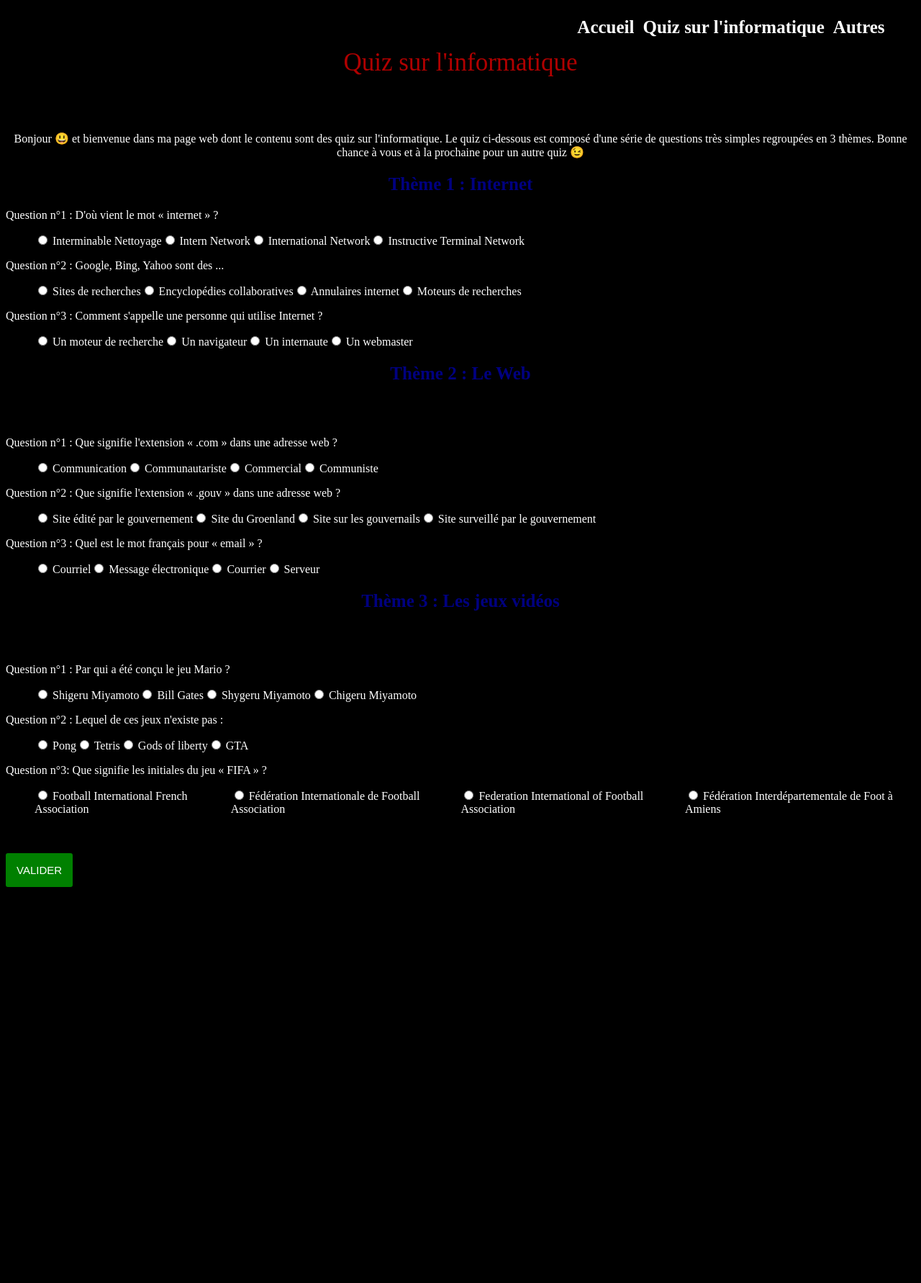
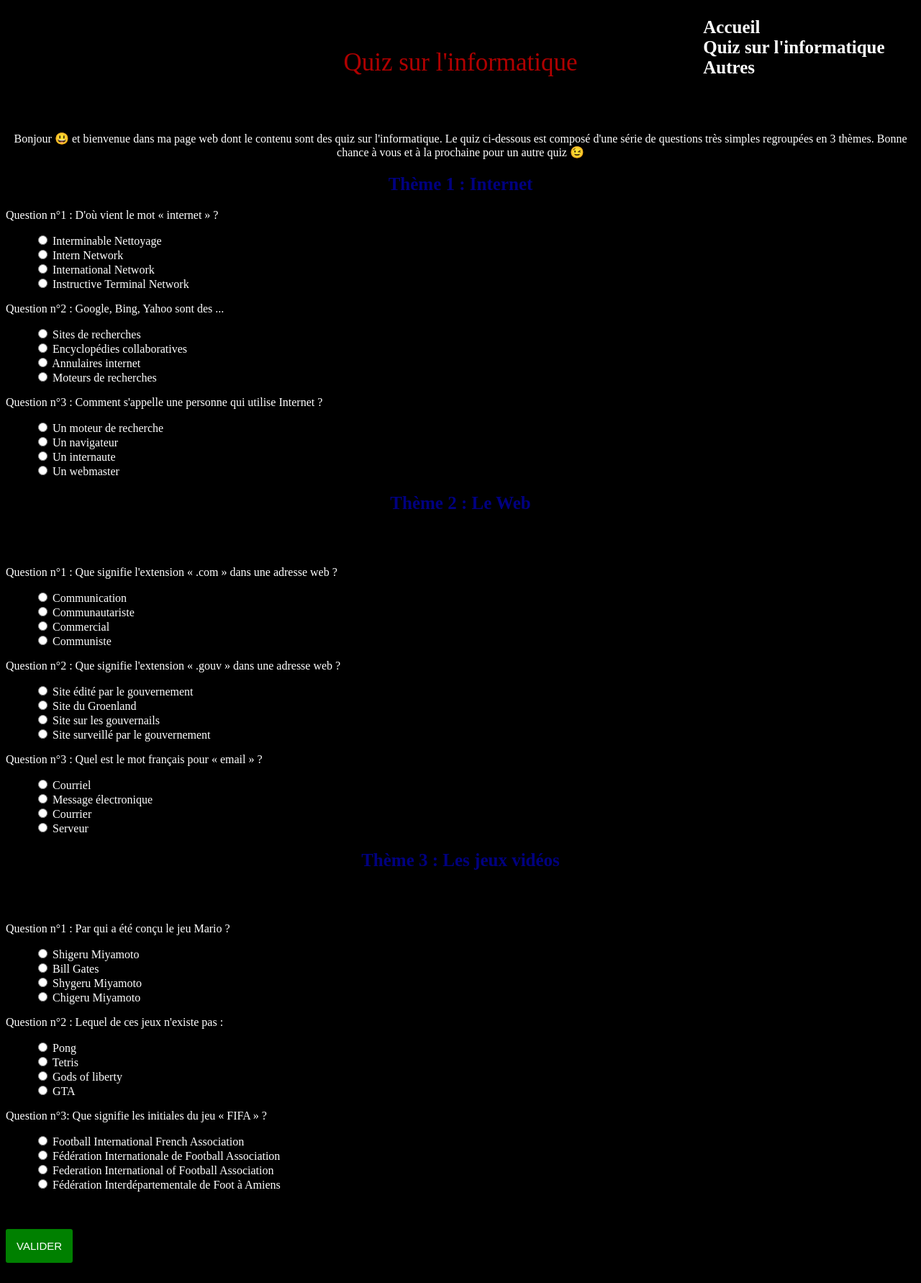
Before and after one commit to rayanfajal/Site-web-sur-l-histoire-de-l-informatique, a PHP site: page / in a window 1280 px wide. Shown: the whole page at 72% size. Before the commit the page ends 1232 px from the top, so only its background shows below. Run offline with PHP 8.4, Linux system fonts and the light colour scheme.

Commit message:
Update style.css

```diff
--- a/style.css
+++ b/style.css
@@ -73,8 +73,7 @@ nav{position : fixed;
    margin-right: 3%;
 }
 
-ul{display: flex;
-}
+
 
 li{list-style: none;
 }
```
